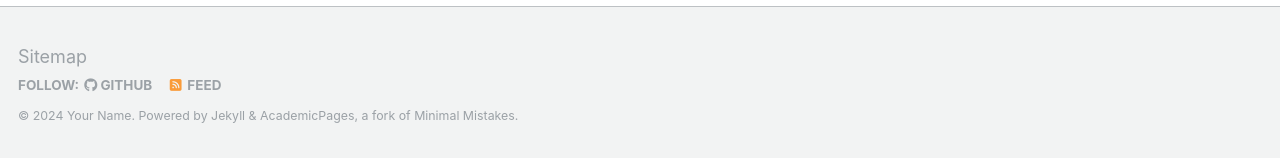
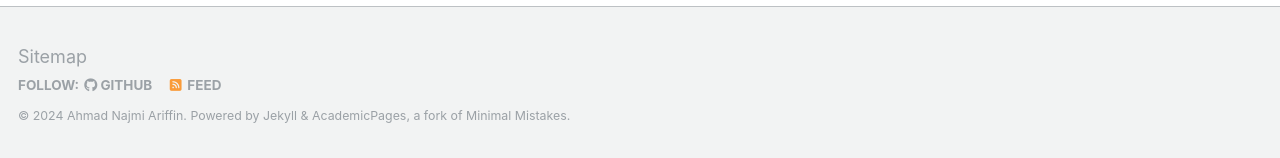
Before and after one commit to booluckgmie/anajmiariffin.github.io, a Jekyll site: the page built from _pages/about.md, in a window 1280 px wide and 900 px high, scrolled down 2640 px. Shown: the part 739-897 px from the top of the window. Built offline with Jekyll 4.4.1, drawn with Linux system fonts in a browser that asks for light colours; some web fonts are replaced.

Commit message:
Update _config.yml

```diff
--- a/_config.yml
+++ b/_config.yml
@@ -10,7 +10,7 @@
 locale                   : "en-US"
 title                    : "Your Name / Site Title"
 title_separator          : "-"
-name                     : &name "Your Name"
+name                     : &name "Ahmad Najmi Ariffin"
 description              : &description "personal description"
 url                      : https://anajmiariffin.netlify.app/ # the base hostname & protocol for your site e.g. "https://mmistakes.github.io"
 baseurl                  : "" # the subpath of your site, e.g. "/blog"
```
